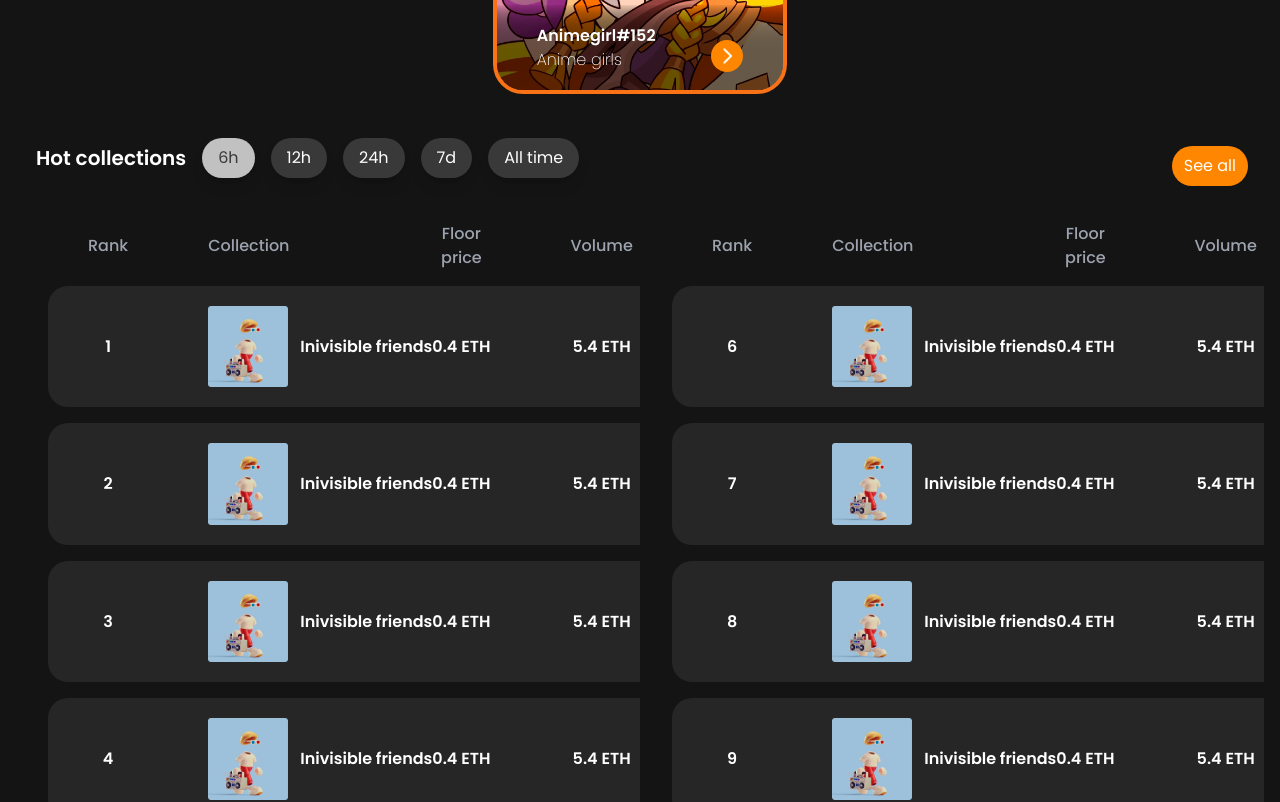
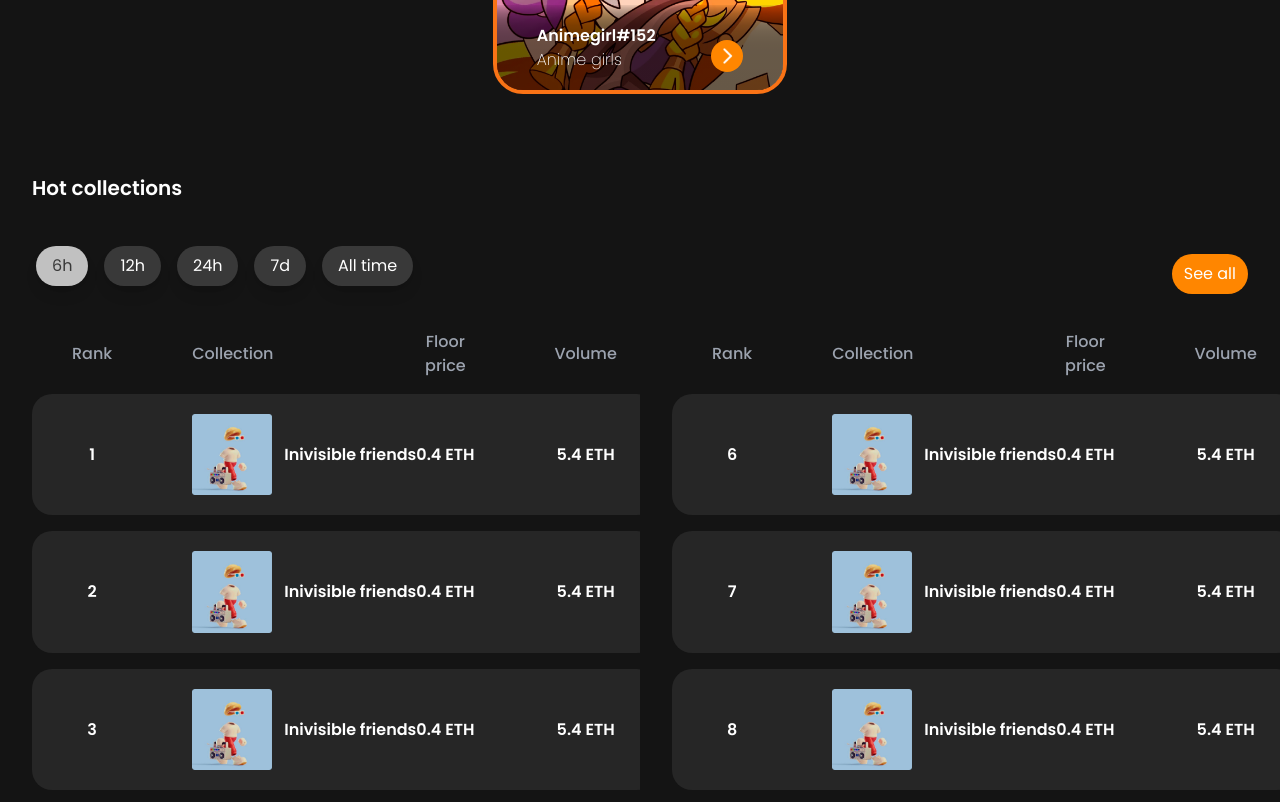
Before and after one commit to AbdurRehman1312/nft_marketplace, a React (Vite) app: page / in a window 1280 px wide. Shown: the part 1100-1902 px from the top of the page. Built offline with nearby package versions, Linux system fonts and the light colour scheme.

Commit message:
refactor: Update table styling and add new images

```diff
--- a/src/components/HotCollections/HotCollections.jsx
+++ b/src/components/HotCollections/HotCollections.jsx
@@ -1,4 +1,4 @@
-import React, {useState} from 'react'
+import React, { useState } from 'react'
 import TableHome from '../TableHome/TableHome'
 import { Tabs, TabsContent, TabsList, TabsTrigger } from "@/components/ui/tabs"
 import OrangeBtnText from '../OrangeBtnText/OrangeBtnText';
@@ -10,20 +10,19 @@ const HotCollections = () => {
         <>
             <section>
                 <div className='md:container md:mx-auto px-3 py-10'>
+                    <h1 className='font-semibold md:text-xl text-lg my-10'>Hot collections</h1>
                     <Tabs defaultValue="6h" onValueChange={(value) => setActiveTab(value)} >
-                    <div className='flex items-center justify-between'>
+                        <div className='flex items-center md:flex-row flex-col justify-between'>
                             <TabsList className="flex items-center gap-4 mb-4">
-                            <h1 className='font-semibold md:text-xl text-lg'>Hot collections</h1>
                                 <TabsTrigger value="6h" isActive={activeTab === "6h"} className="rounded-[20px]">6h</TabsTrigger>
                                 <TabsTrigger value="12h" isActive={activeTab === "12h"} className="rounded-[20px]">12h</TabsTrigger>
                                 <TabsTrigger value="24h" isActive={activeTab === "24h"} className="rounded-[20px]">24h</TabsTrigger>
                                 <TabsTrigger value="7d" isActive={activeTab === "7d"} className="rounded-[20px]">7d</TabsTrigger>
-                            <TabsTrigger value="All-time" isActive={activeTab === "All-time"} className="rounded-[20px]">All time</TabsTrigger>
+                                <TabsTrigger value="All-time" isActive={activeTab === "All-time"} className="rounded-[20px] text-nowrap">All time</TabsTrigger>
                             </TabsList>
                             <Link>
-                    <OrangeBtnText  name={"See all"} style={"py-2 px-3"}/>
+                                <OrangeBtnText name={"See all"} style={"py-2 px-3"} />
                             </Link>
-
                         </div>
 
                         <TabsContent value="6h"><TableHome /></TabsContent>
--- a/src/components/TableHome/TableHome.jsx
+++ b/src/components/TableHome/TableHome.jsx
@@ -82,7 +82,7 @@ const TableHome = () => {
     ]
     return (
         <>
-            <div className='flex md:flex-row flex-col items-center w-full px-4 gap-8'>
+            <div className='flex md:flex-row flex-col items-center w-full gap-8'>
                 <div className='md:w-[50%] w-full'>
                     <Table >
                         <TableHeader>
@@ -106,9 +106,6 @@ const TableHome = () => {
                                         <TableCell className=" rounded-e-[20px] text-center">{table.volume}</TableCell>
                                     </TableRow>
                                 ))}
-
-
-
                         </TableBody>
                     </Table>
                 </div>
```
Lines whose indentation alone changed are shown as unchanged.
